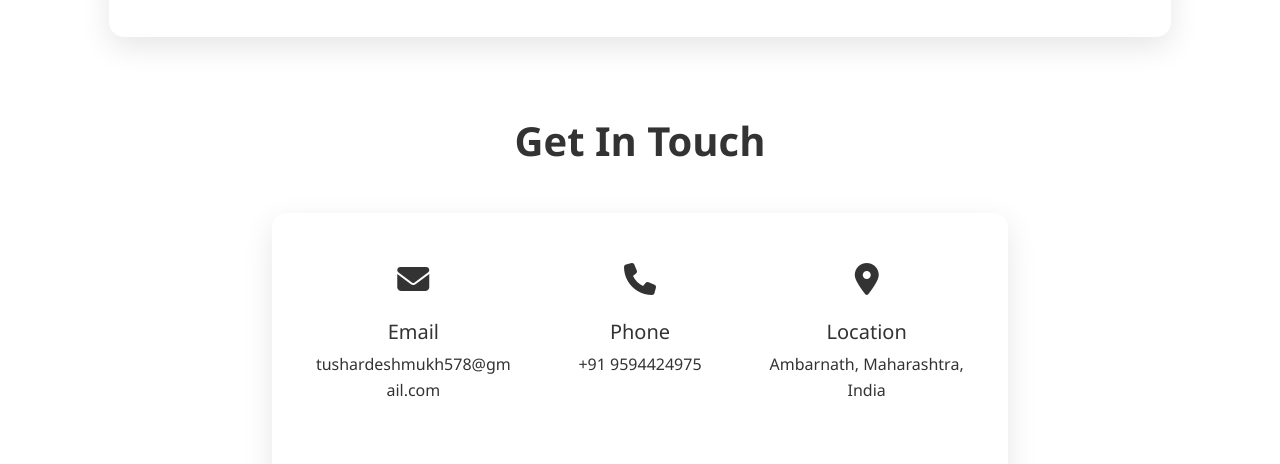
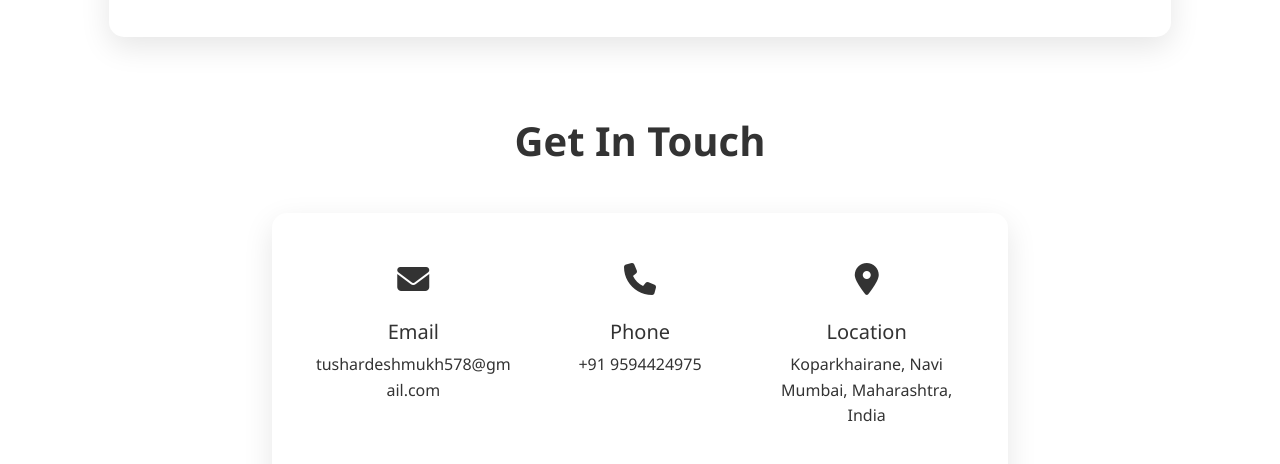
Before and after one commit to Tushar5758/Portfolio, a plain HTML site: page index.html in a window 1280 px wide. Shown: the part 7633-8097 px from the top of the page. Drawn offline with nearby package versions, Linux system fonts and the light colour scheme.

Commit message:
Update index.html

```diff
--- a/index.html
+++ b/index.html
@@ -1247,7 +1247,7 @@
                                         <i class="fas fa-map-marker-alt"></i>
                                     </div>
                                     <h5>Location</h5>
-                                    <p>Ambarnath, Maharashtra, India</p>
+                                    <p>Koparkhairane, Navi Mumbai, Maharashtra, India</p>
                                 </div>
                             </div>
                             <div class="social-links mt-4">
```
